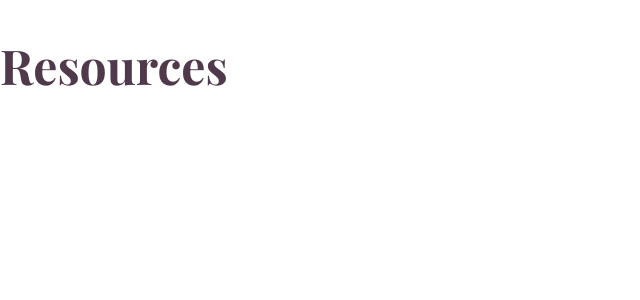
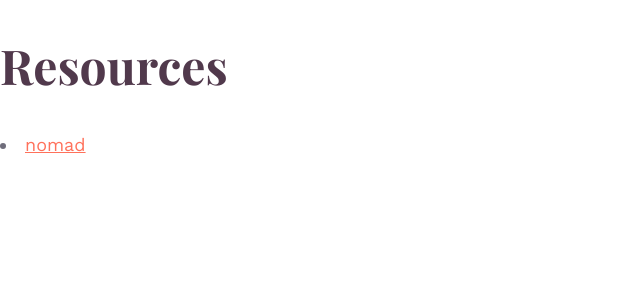
Before and after one commit to whosdustin/resources, a Jekyll site: the page built from index.html, in a window 1280 px wide. Shown: the top 300 px of the page, without its empty margins (0-640 px from the left). Built offline with Jekyll 4.4.1, drawn with Linux system fonts in a browser that asks for light colours.

Commit message:
category config

```diff
--- a/_config.yml
+++ b/_config.yml
@@ -22,10 +22,16 @@ defaults:
     layout: posts
 - scope:
     path: ''
+    type: categories
+  values:
+    layout: page
+    permalink: '/:path'
+- scope:
+    path: ''
     type: linkList
   values:
     layout: link-list
-    permalink: "/:categories/:path/"
+    permalink: '/:categories/:path/'
     list:
     - title: ''
       link: ''
--- a/index.html
+++ b/index.html
@@ -3,6 +3,9 @@ layout: default
 ---
 
 <h1>Resources</h1>
-{% for category in site.linkList.categories %}
-	<h2>{{ category}}</h2>
+
+{% for list in site.linkList %}
+	{% for category in list.categories %}
+		<li><a href="{{category | prepend: site.baseurl }}">{{ category }}</a></li>
+	{% endfor %}
 {% endfor %}
```
